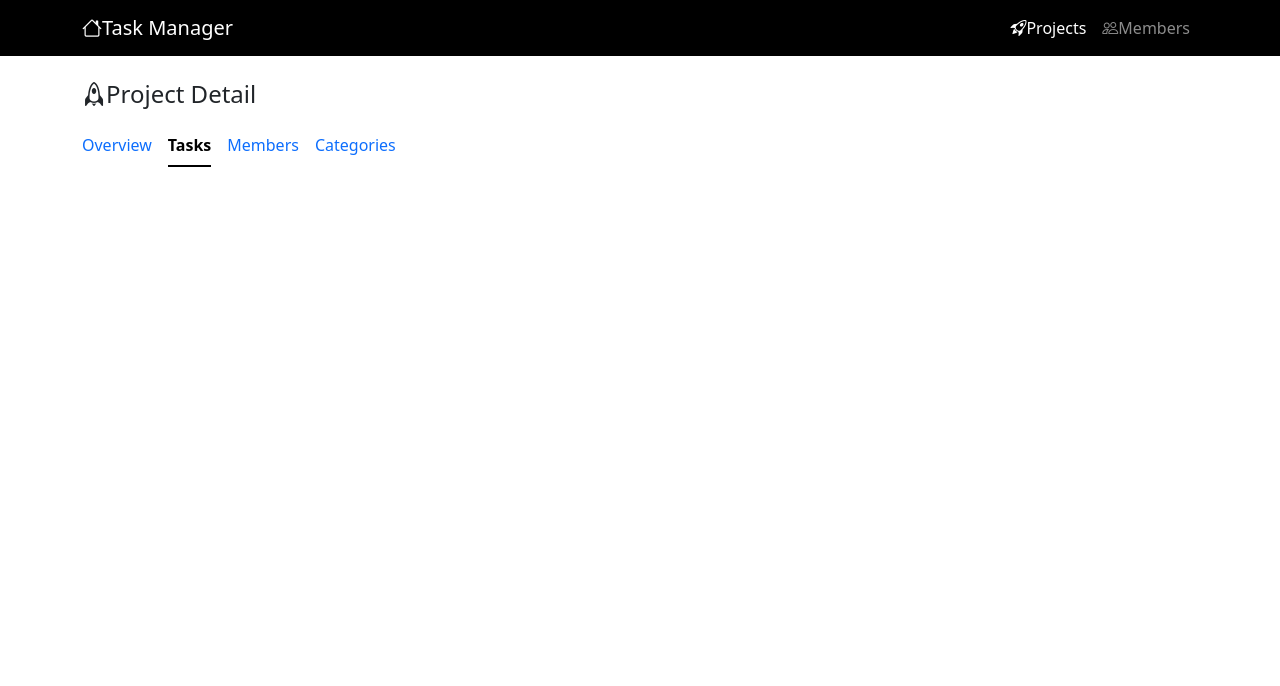
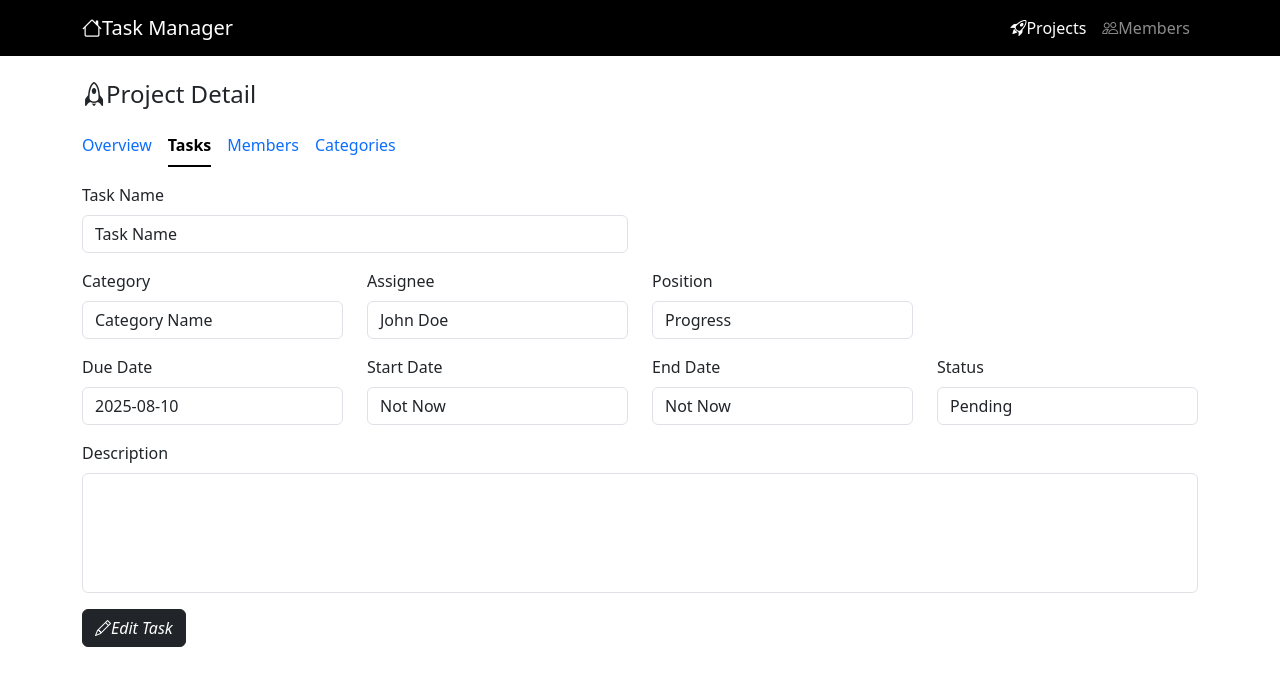
Before and after one commit to AungNyanHtet18/Task-Management, a React (Vite) app: page /project/details/1/task/1 in a window 1280 px wide. Shown: the top 686 px of the page. Built offline with nearby package versions, Linux system fonts and the light colour scheme.

Commit message:
integrating task edit and detail

```diff
--- a/src/main.tsx
+++ b/src/main.tsx
@@ -31,7 +31,7 @@ createRoot(document.getElementById('root')!).render(
                 <Route path='category' element={<ProjectCategoryList/>}/>
                 <Route path='member' element={<ProjectMemberList/>}/>
                 <Route path='task/edit' element={<ProjectTaskEdit/>}/>
-                <Route path='task/:id' element={<ProjectTaskDetails/>}/>
+                <Route path='task/:taskId' element={<ProjectTaskDetails/>}/>
             </Route>
             <Route path= "member" element={<MemberListComponent/>}/>
             <Route path= "member/edit" element={<MemberEditComponent/>}/>
--- a/src/pages/project/details/task-details.tsx
+++ b/src/pages/project/details/task-details.tsx
@@ -1,5 +1,53 @@
+import { Link } from "react-router";
+import { FormGroup } from "../../../ui/form-group";
+
 export default function ProjectTaskDetails() {
      return (
-        <></>
+         <>
+            <div className="row mb-3">
+                <FormGroup className="col-6" label="Task Name">
+                     <span className="form-control">Task Name</span>
+                </FormGroup>
+            </div>
+
+            <div className="row mb-3">
+                <FormGroup className="col-3" label="Category">
+                     <span className="form-control">Category Name</span>
+                </FormGroup>
+
+                <FormGroup className="col-3" label="Assignee">
+                     <span className="form-control">John Doe</span>
+                </FormGroup>
+
+                <FormGroup className="col-3" label="Position">
+                     <span className="form-control">Progress</span>
+                </FormGroup>
+            </div>
+
+            <div className="row mb-3">
+               <FormGroup className="col-3" label="Due Date">
+                     <span className="form-control">2025-08-10</span>
+                </FormGroup>
+                <FormGroup className="col-3" label="Start Date">
+                     <span className="form-control">Not Now</span>
+                </FormGroup>
+                   <FormGroup className="col-3" label="End Date">
+                     <span className="form-control">Not Now</span>
+                </FormGroup>
+                   <FormGroup className="col-3" label="Status">
+                     <span className="form-control">Pending</span>
+                </FormGroup>
+            </div>
+
+            <div className="mb-3">
+               <FormGroup label="Description">
+                  <div style= {{height: 120 }} className="form-control"></div>
+               </FormGroup>
+            </div>
+
+            <Link to={``} className="btn btn-dark">
+               <i className="bi-pencil">Edit Task</i>
+            </Link>
+         </>
      )
 }
--- a/src/pages/project/details/task-edit.tsx
+++ b/src/pages/project/details/task-edit.tsx
@@ -2,13 +2,17 @@ import { useForm } from "react-hook-form";
 import { FormGroup } from "../../../ui/form-group";
 import type { TaskForm } from "../../../model/input/task-form";
 import ErrorMessage from "../../../ui/error-message";
-import { useSearchParams } from "react-router";
+import { useNavigate, useParams, useSearchParams } from "react-router";
 import { useEffect } from "react";
+import { createTask, updateTask } from "../../../model/client/task-client";
 
 export default function ProjectTaskEdit() {
 
    const [search] = useSearchParams()
-   const taskId = search.get("id")
+   const param = useParams()
+   const projectId = param.id  // it get id from this route project/details/:id/task/edit
+   const taskId = search.get("taskId")
+   const navigate = useNavigate()
 
    const {register, handleSubmit, formState : {errors}} = useForm<TaskForm>()
 
@@ -19,8 +23,10 @@ export default function ProjectTaskEdit() {
        }
    },[taskId])
 
+
    async function saveTask(data: TaskForm) {
-       console.log("Task saved:", data)
+       const result = taskId ? await updateTask(taskId, data) : await createTask(data)
+       navigate(`/project/details/${projectId}/task/${result.id}`)
    }
 
      return (
--- a/src/pages/project/details/task-list.tsx
+++ b/src/pages/project/details/task-list.tsx
@@ -91,7 +91,7 @@ export default function ProjectTaskList() {
                                      <td>{item.mileStone}</td>
                                      <td>{item.status}</td>
                                      <td className="text-center">
-                                        <Link to={`edit`} className="icon-link">
+                                        <Link to={`${item.id}`} className="icon-link">
                                              <i className = "bi-arrow-right"></i>
                                         </Link>
                                      </td>
```
